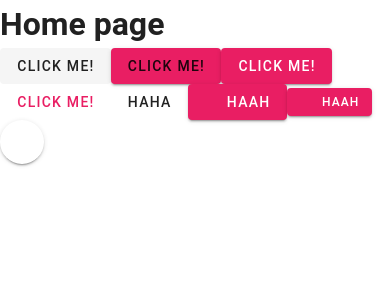
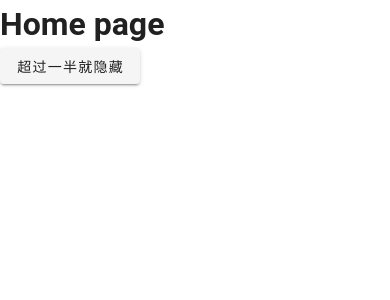
Before and after one commit to miloweimo/demo, a Vue app in the folder packages/learn-vue2/: page / in a window 390 px wide. Shown: the top 300 px of the page. Built offline with nearby package versions, Linux system fonts and the light colour scheme; the HTML template or start-up script is replaced by a standard one.

Commit message:
breakpoint
Signed-off-by: Wei Mo <miloweimo@outlook.com>

```diff
--- a/packages/learn-vue2/src/components/Home.vue
+++ b/packages/learn-vue2/src/components/Home.vue
@@ -1,24 +1,9 @@
 <template>
   <div class="home">
     <h1>Home page</h1>
-    <v-btn depressed class="">Click me!</v-btn>
-    <v-btn color="pink">Click me!</v-btn>
-    <v-btn class="pink white--text">Click me!</v-btn>
-    <v-btn text color="pink">Click me!</v-btn>
-    <v-btn depressed text>haha</v-btn>
-    <v-btn class="pink white--text">
-      <v-icon left>mdi-wechat</v-icon>
-      <span>haah</span>
-    </v-btn>
-
-    <v-btn class="pink white--text" small>
-      <v-icon left>mdi-wechat</v-icon>
-      <span>haah</span>
-    </v-btn>
-
-    <v-btn depressed dark large color="purple" elevation="2" icon>
-      <v-icon>mdi-cards-heart</v-icon>
-    </v-btn>
+    <!-- <v-btn class="hidden-md-and-down">click me</v-btn> -->
+      <v-btn class="hidden-md-and-up">超过一半就隐藏</v-btn>
+    <!-- <v-btn class="hidden-sm-only">hidden-sm</v-btn> -->
   </div>
 </template>
 
```
